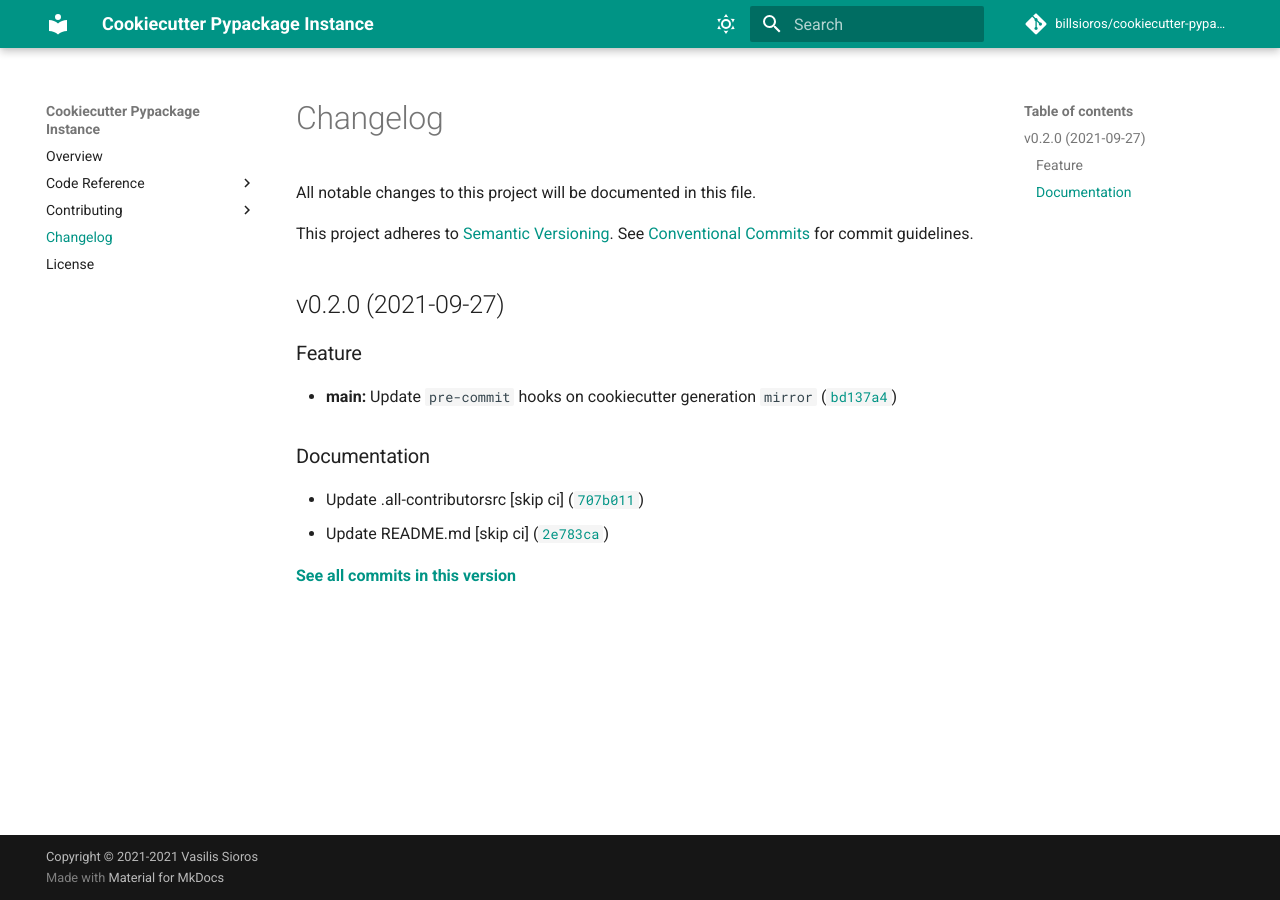
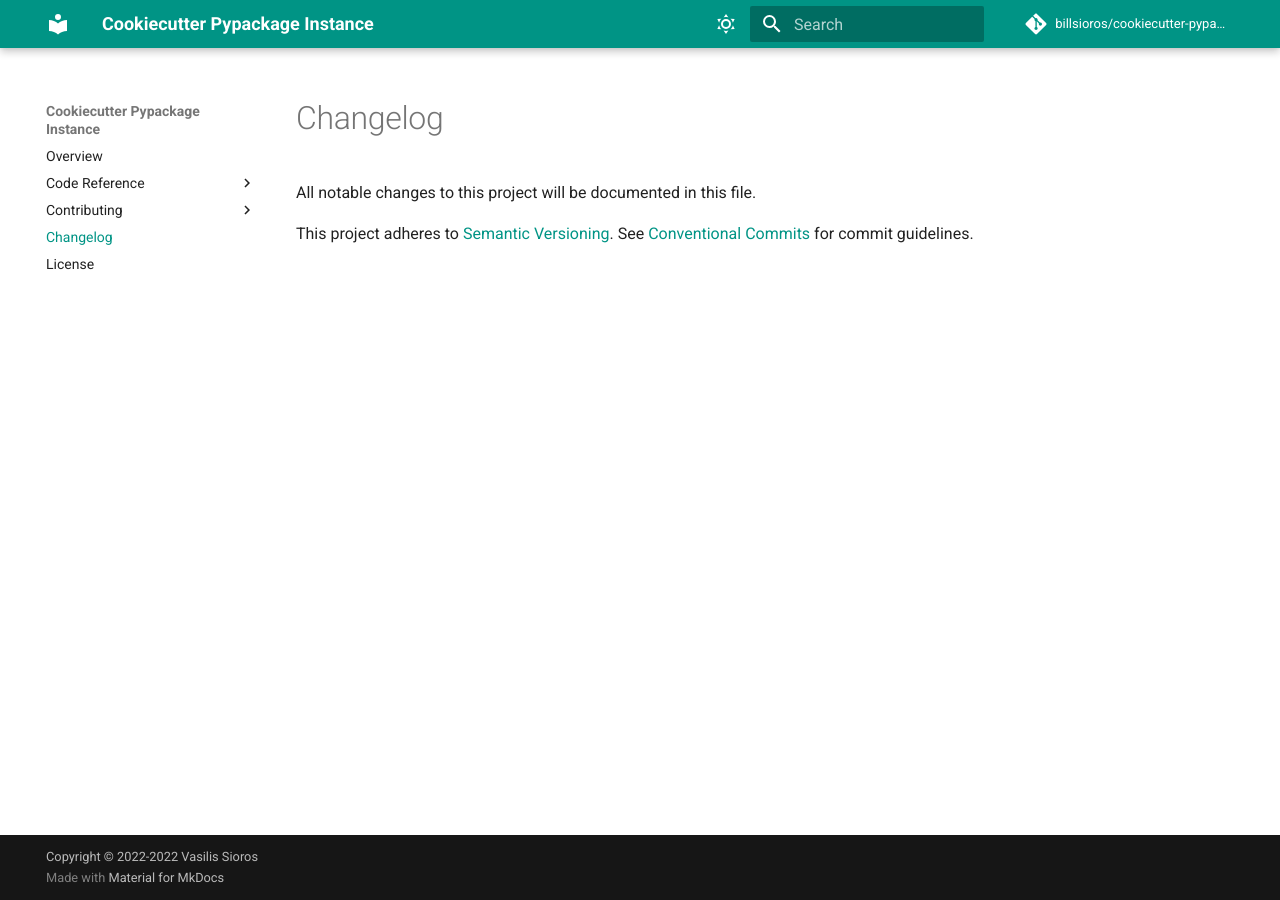
Before and after one commit to billsioros/cookiecutter-pypackage-instance, an MkDocs documentation site: the page built from docs/CHANGELOG.md, in a window 1280 px wide. Built offline with MkDocs 1.6.1 and Material for MkDocs 9.7.7, drawn with Linux system fonts in a browser that asks for light colours; comment, search, counter and statistics services are not loaded; the version menu is left out.

```diff
--- a/CHANGELOG.md
+++ b/CHANGELOG.md
@@ -5,13 +5,3 @@
 This project adheres to [Semantic Versioning](https://semver.org/spec/v2.0.0.html). See [Conventional Commits](https://www.conventionalcommits.org/en/v1.0.0/) for commit guidelines.
 
 <!--next-version-placeholder-->
-
-## v0.2.0 (2021-09-27)
-### Feature
-* **main:** Update `pre-commit` hooks on cookiecutter generation `mirror` ([`bd137a4`](https://github.com/billsioros/cookiecutter-pypackage-instance/commit/bd137a477b8555bc1cf5df5ccea0291118740752))
-
-### Documentation
-* Update .all-contributorsrc [skip ci] ([`707b011`](https://github.com/billsioros/cookiecutter-pypackage-instance/commit/707b0113a2b9c1fc9e670b04eded6c6e33325d04))
-* Update README.md [skip ci] ([`2e783ca`](https://github.com/billsioros/cookiecutter-pypackage-instance/commit/2e783ca9eeb0dd0f55d654d9999fde39a73b290c))
-
-**[See all commits in this version](https://github.com/billsioros/cookiecutter-pypackage-instance/compare/v0.1.3...v0.2.0)**
--- a/mkdocs.yml
+++ b/mkdocs.yml
@@ -5,7 +5,7 @@
 edit_uri: "edit/master/docs/"
 repo_name: "billsioros/cookiecutter-pypackage-instance"
 copyright: |
-  Copyright &copy; 2021-2021 <a href="https://github.com/billsioros" target="_blank" rel="noopener">Vasilis Sioros</a>
+  Copyright &copy; 2022-2022 <a href="https://github.com/billsioros" target="_blank" rel="noopener">Vasilis Sioros</a>
 
 nav:
   - Overview: index.md
```
Also changed, not shown: .pre-commit-config.yaml (+10 -18 lines), README.md (+1 -1 lines), pyproject.toml (+7 -6 lines), 6 other files.
